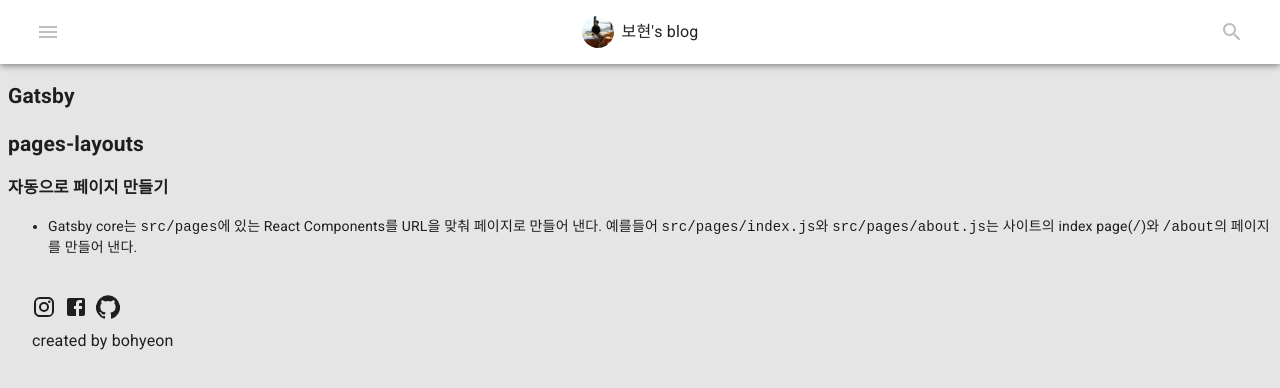
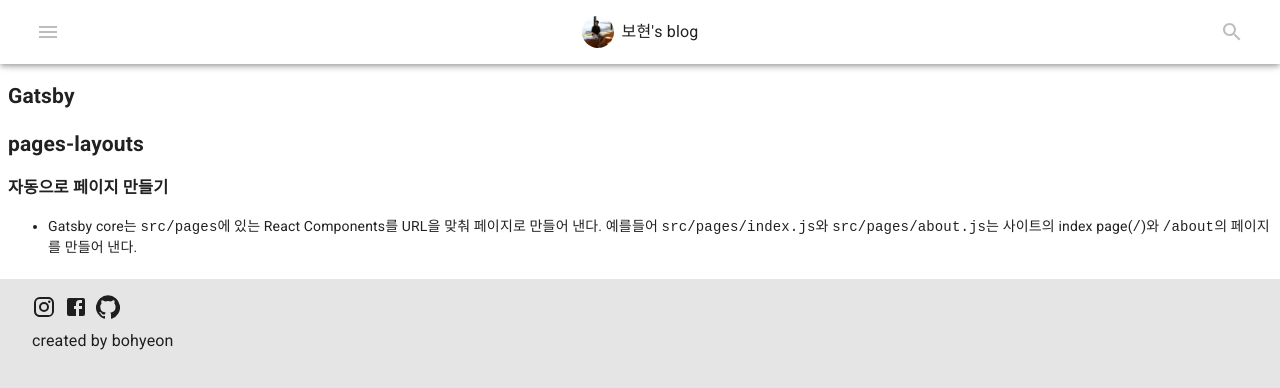
Before and after one commit to ktseo41/nextjs-blog2, a Next.js app: page /posts/Gatsby in a window 1280 px wide. Shown: the top 388 px of the page. Built offline with nearby package versions, Linux system fonts and the light colour scheme.

Commit message:
style: 포스트 게시글 일부 스타일링

```diff
--- a/pages/posts/[id].tsx
+++ b/pages/posts/[id].tsx
@@ -7,8 +7,20 @@
     markedBody: {
       padding: 8,
       wordBreak: "break-word",
+      backgroundColor: theme.palette.background.paper,
+      maxWidth: theme.breakpoints.values.lg,
+      margin: '0 auto',
       "& img": {
         maxWidth: "100%",
+        [theme.breakpoints.up('md')]: {
+          maxWidth: "70%"
+        }
+      },
+      "& p.caption": {
+        textAlign: "center",
+        margin: 0,
+        fontSize: theme.typography.caption,
+        marginBottom: theme.spacing(1),
       },
     },
   };
```
